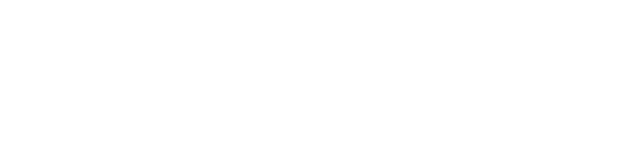
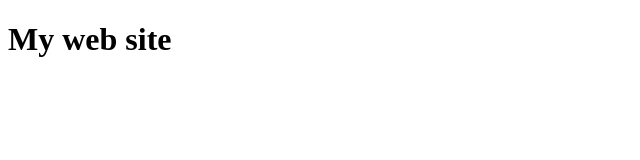
Before and after one commit to dopr81/dopr81.github.io, a plain HTML site: page index.html in a window 1280 px wide. Shown: the whole page, without its empty margins (0-640 px from the left). Drawn offline with Linux system fonts and the light colour scheme.

Commit message:
modificacion inicial

```diff
--- a/index.html
+++ b/index.html
@@ -5,11 +5,11 @@
     <meta charset="UTF-8">
     <meta name="viewport" content="width=device-width, initial-scale=1.0">
     <meta http-equiv="X-UA-Compatible" content="ie=edge">
-    <title>Document</title>
+    <title>Daniel Peña</title>
 </head>
 
 <body>
-
+    <h1>My web site</h1>
 </body>
 
 </html>
```
